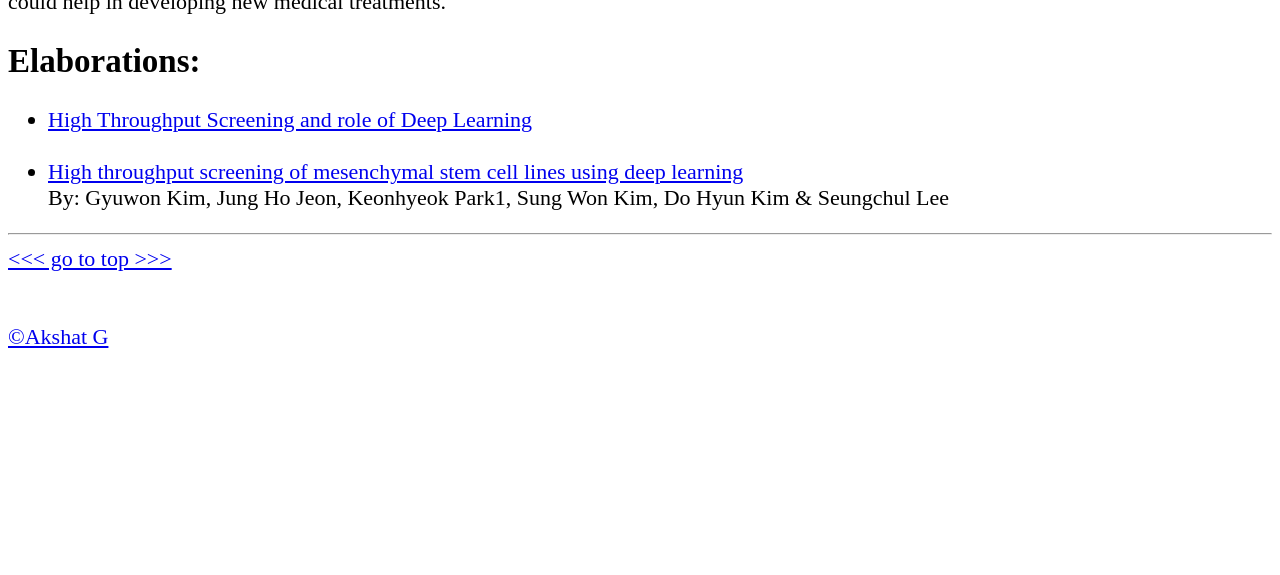
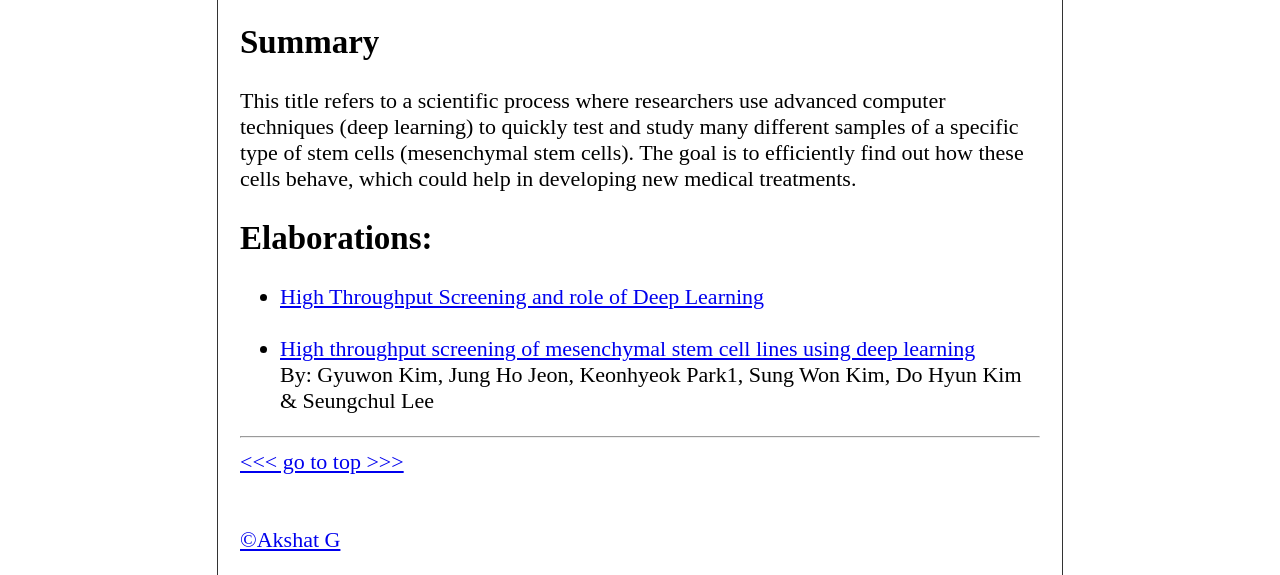
Before and after one commit to voyagerwebpage/msc_deeplearning, a plain HTML site: page index.html in a window 1280 px wide. Shown: the part 743-1318 px from the top of the page. Before the commit the page ends 1101 px from the top, so only its background shows below. Drawn offline with Linux system fonts and the light colour scheme.

Commit message:
Update style.css

```diff
--- a/css/style.css
+++ b/css/style.css
@@ -1,3 +1,12 @@
 html {
     font-size: 22px;
 }
+
+body {
+    min-height: 100vh;
+    max-width: 800px;
+    margin: 0 auto;
+    padding: 1rem;
+    border-left: 1px solid #333;
+    border-right: 1px solid #333;
+}
```
